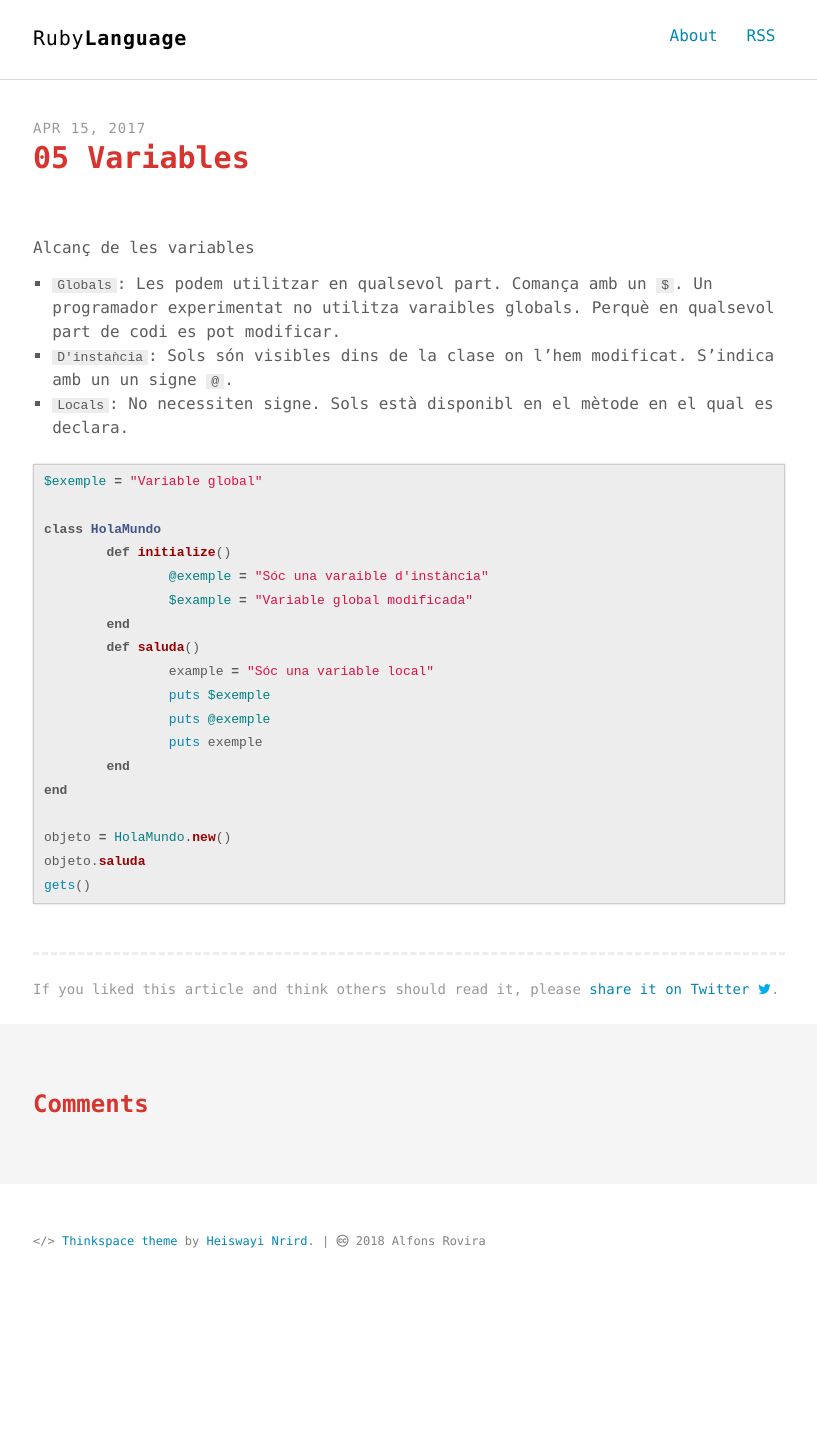
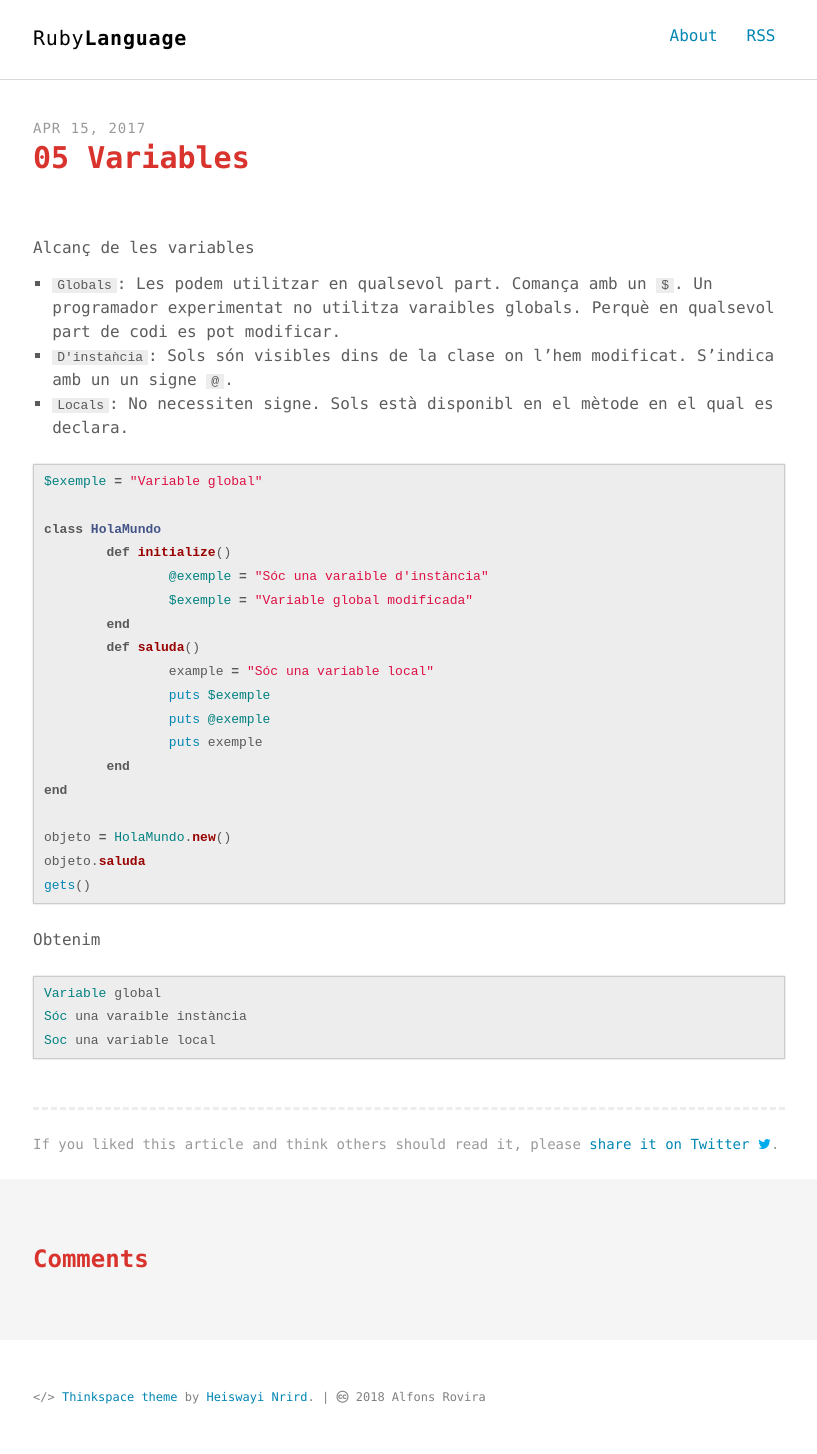
Before and after one commit to inclusa/ruby, a Jekyll site: the page built from _posts/2017-04-15-variables-alc.md, in a window 1280 px wide. Shown: the whole page, without its empty margins (231-1048 px from the left). Built offline with Jekyll 4.4.1, drawn with Linux system fonts in a browser that asks for light colours; comment, search, counter and statistics services are not loaded; before the commit the page ends 1298 px from its top, so only the background shows below that.

Commit message:
Correcció

````diff
--- a/_posts/2017-04-15-variables-alc.md
+++ b/_posts/2017-04-15-variables-alc.md
@@ -19,7 +19,7 @@ $exemple = "Variable global"
 class HolaMundo
         def initialize()
                 @exemple = "Sóc una varaible d'instància"
-                $example = "Variable global modificada"
+                $exemple = "Variable global modificada"
         end
         def saluda()
                 example = "Sóc una variable local"
@@ -33,3 +33,11 @@ objeto = HolaMundo.new()
 objeto.saluda
 gets()
 ```
+
+Obtenim
+
+```ruby
+Variable global
+Sóc una varaible instància
+Soc una variable local
+```
````
